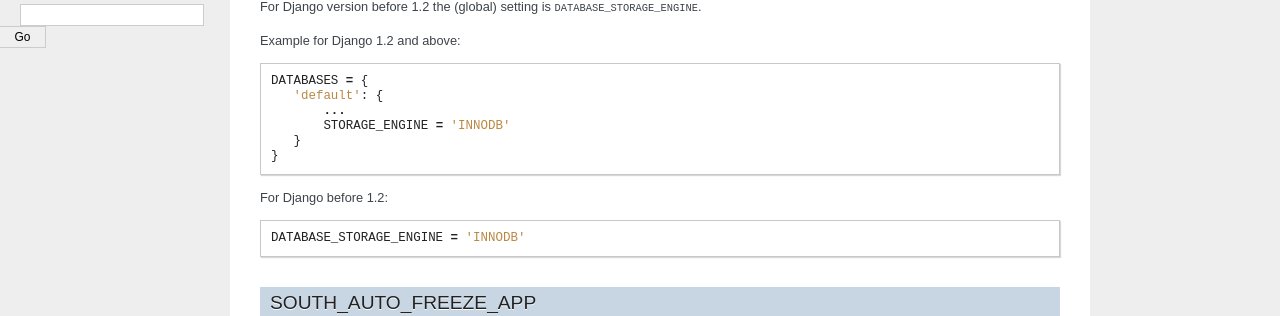
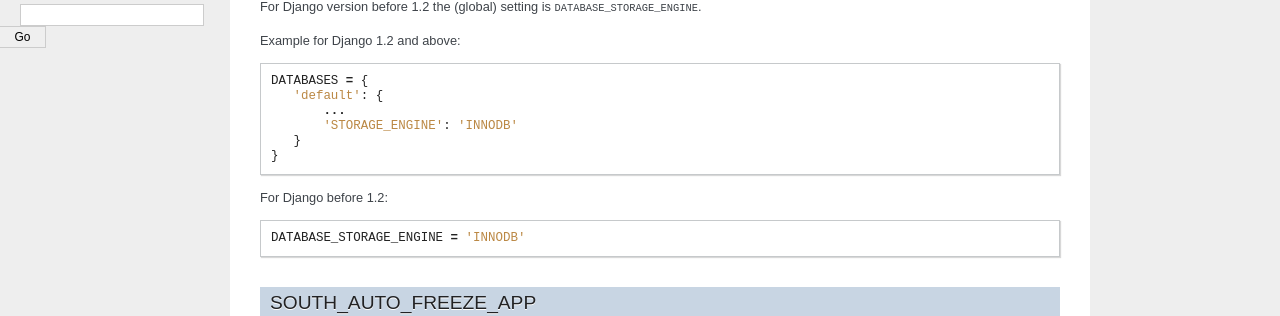
Before and after one commit to matthiask/south, a Sphinx documentation site: the page built from docs/settings.rst, in a window 1280 px wide. Shown: the part 648-964 px from the top of the page. Built offline with Sphinx 7.4.7, drawn with Linux system fonts in a browser that asks for light colours.

```diff
--- a/docs/settings.rst
+++ b/docs/settings.rst
@@ -45,7 +45,7 @@ Example for Django 1.2 and above::
  DATABASES = {
     'default': {
         ...
-        STORAGE_ENGINE = 'INNODB'
+        'STORAGE_ENGINE': 'INNODB'
     }
  }
 
```
